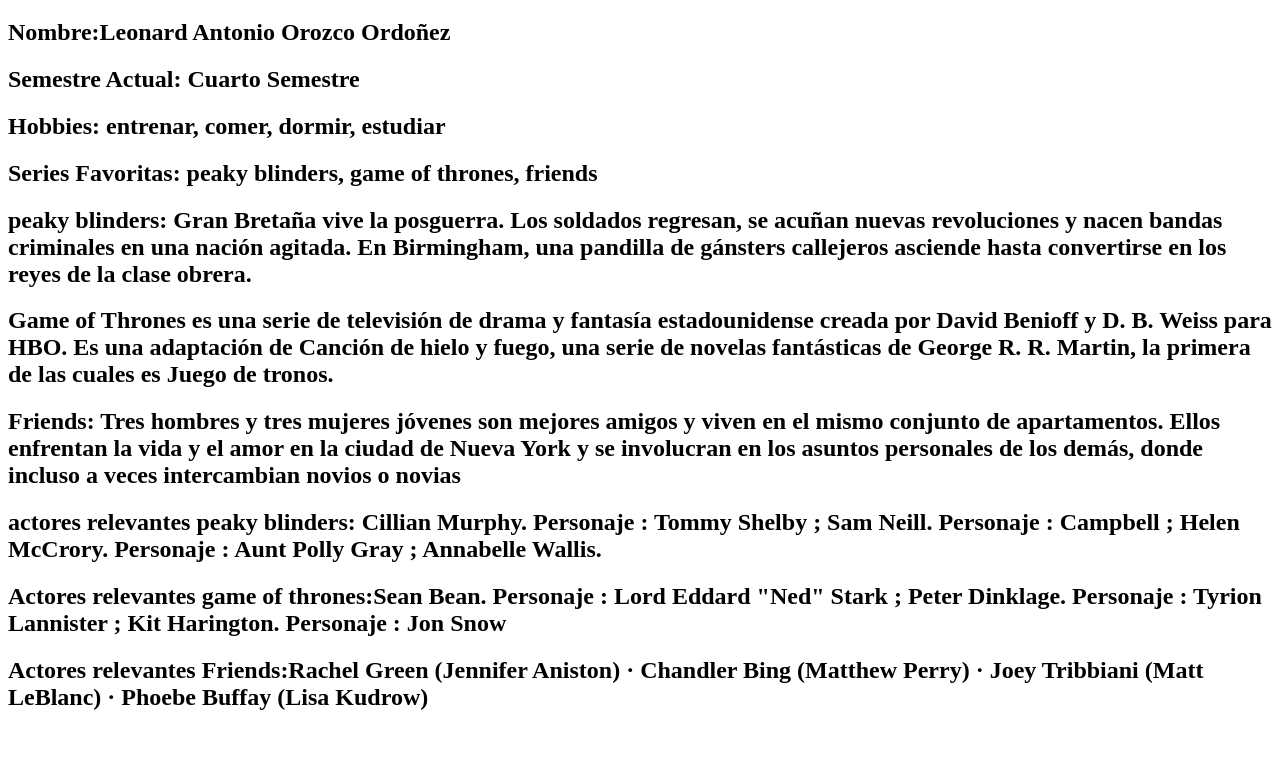
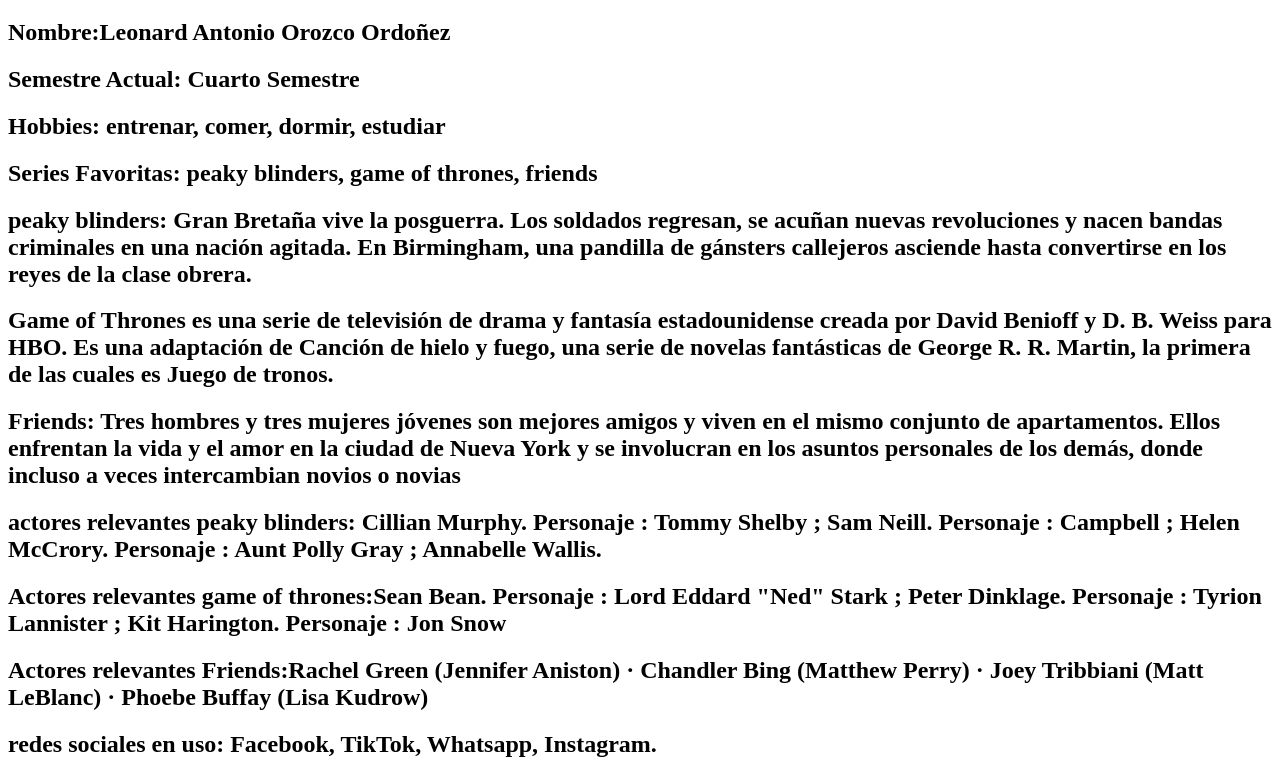
Before and after one commit to DarkVigore/parcial-1, a plain HTML site: page index.html in a window 1280 px wide. Shown: the part 61-839 px from the top of the page. Before the commit the page ends 800 px from the top, so only its background shows below. Drawn offline with Linux system fonts and the light colour scheme.

Commit message:
twelfth commit

```diff
--- a/index.html
+++ b/index.html
@@ -19,6 +19,7 @@
         <h2>actores relevantes peaky blinders: Cillian Murphy. Personaje : Tommy Shelby ; Sam Neill. Personaje : Campbell ; Helen McCrory. Personaje : Aunt Polly Gray ; Annabelle Wallis.</h2>
         <h2>Actores relevantes game  of thrones:Sean Bean. Personaje : Lord Eddard "Ned" Stark ; Peter Dinklage. Personaje : Tyrion Lannister ; Kit Harington. Personaje : Jon Snow </h2>
         <h2>Actores relevantes Friends:Rachel Green (Jennifer Aniston) · Chandler Bing (Matthew Perry) · Joey Tribbiani (Matt LeBlanc) · Phoebe Buffay (Lisa Kudrow)</h2>
+        <h2>redes sociales en uso: Facebook, TikTok, Whatsapp, Instagram.</h2>
 
 
 
```
